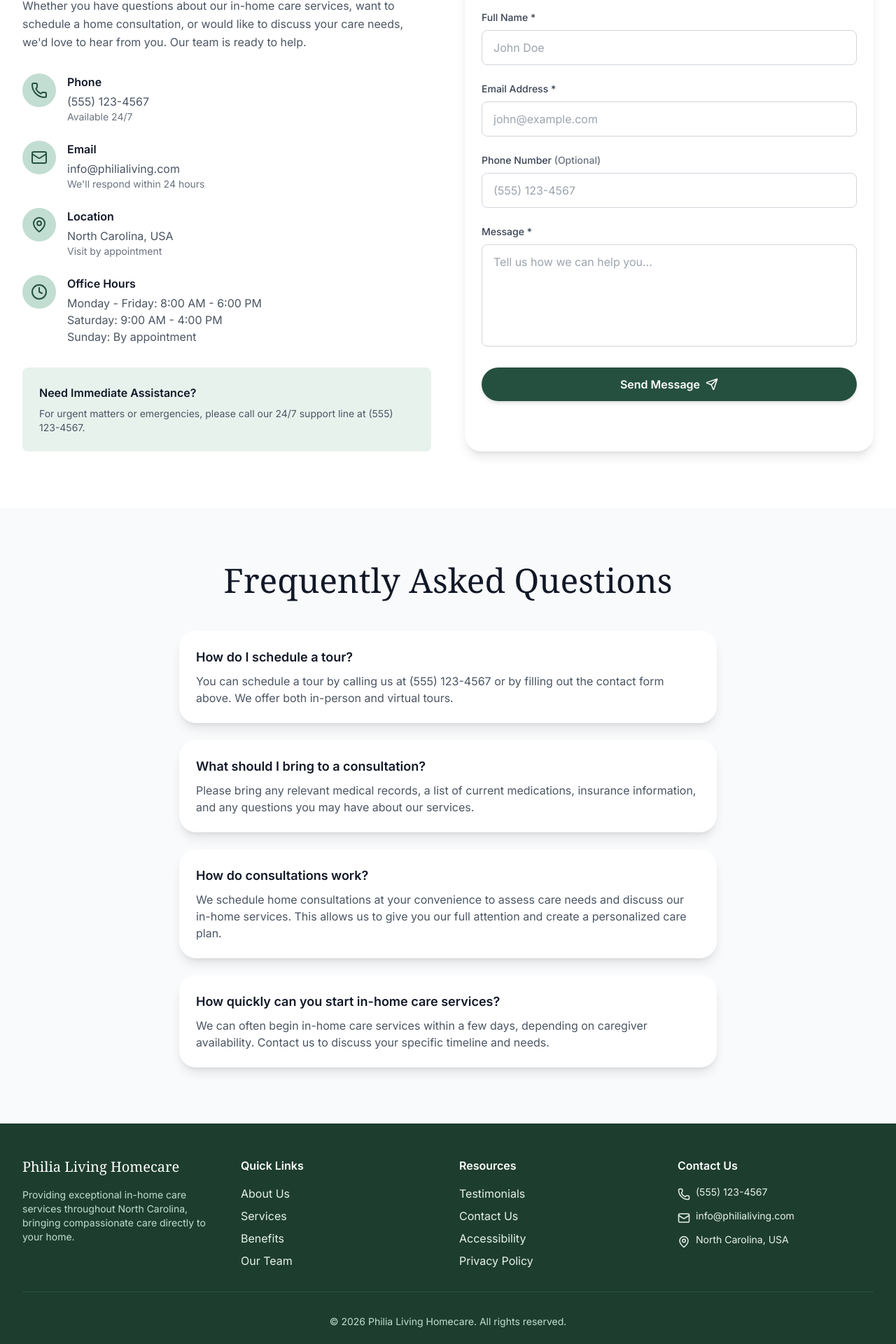
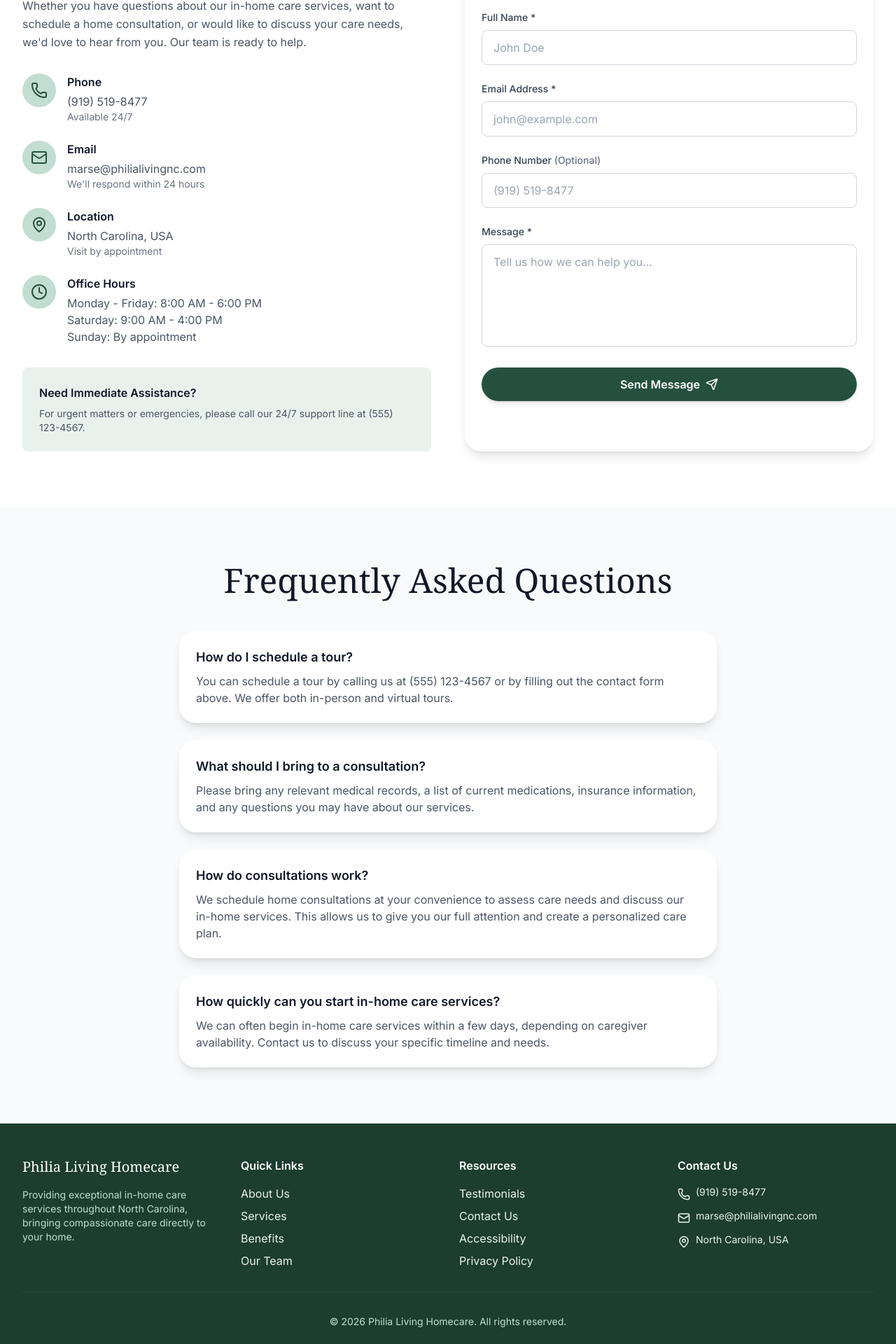
Before and after one commit to sharonodima/philia-living-nc, a Next.js app: page /contact in a window 1280 px wide. Shown: the part 697-2617 px from the top of the page at 70% size. Built offline with nearby package versions, Linux system fonts and the light colour scheme.

Commit message:
Update contact information throughout site
- Phone: (919) 519-8477
- Email: marse@philialivingnc.com
- Updated in Footer, Contact page, Accessibility page, Privacy page, and Contact form placeholder

```diff
--- a/app/accessibility/page.tsx
+++ b/app/accessibility/page.tsx
@@ -196,8 +196,8 @@ export default function Accessibility() {
               If you experience any difficulty accessing our website or have suggestions for improvement, please contact us. We value your feedback and are committed to providing an accessible experience for all users.
             </p>
             <div className="space-y-4 text-lg">
-              <p><strong>Email:</strong> accessibility@philialiving.com</p>
-              <p><strong>Phone:</strong> (555) 123-4567</p>
+              <p><strong>Email:</strong> marse@philialivingnc.com</p>
+              <p><strong>Phone:</strong> (919) 519-8477</p>
             </div>
             <div className="mt-8">
               <a
--- a/app/contact/page.tsx
+++ b/app/contact/page.tsx
@@ -45,7 +45,7 @@ export default function Contact() {
                   </div>
                   <div>
                     <h3 className="font-semibold text-gray-900 mb-1">Phone</h3>
-                    <p className="text-gray-600">(555) 123-4567</p>
+                    <p className="text-gray-600">(919) 519-8477</p>
                     <p className="text-sm text-gray-500">Available 24/7</p>
                   </div>
                 </div>
@@ -56,7 +56,7 @@ export default function Contact() {
                   </div>
                   <div>
                     <h3 className="font-semibold text-gray-900 mb-1">Email</h3>
-                    <p className="text-gray-600">info@philialiving.com</p>
+                    <p className="text-gray-600">marse@philialivingnc.com</p>
                     <p className="text-sm text-gray-500">We&apos;ll respond within 24 hours</p>
                   </div>
                 </div>
--- a/app/privacy/page.tsx
+++ b/app/privacy/page.tsx
@@ -288,8 +288,8 @@ export default function Privacy() {
               If you have any questions or concerns about this Privacy Policy or our data practices, please contact us.
             </p>
             <div className="space-y-4 text-lg mb-8">
-              <p><strong>Email:</strong> privacy@philialiving.com</p>
-              <p><strong>Phone:</strong> (555) 123-4567</p>
+              <p><strong>Email:</strong> marse@philialivingnc.com</p>
+              <p><strong>Phone:</strong> (919) 519-8477</p>
               <p><strong>Mail:</strong> Philia Living, North Carolina, USA</p>
             </div>
             <a
--- a/components/ContactForm.tsx
+++ b/components/ContactForm.tsx
@@ -86,7 +86,7 @@ export default function ContactForm() {
           onChange={handleChange}
           aria-required="false"
           className="w-full px-4 py-3 border border-gray-300 rounded-lg focus:ring-2 focus:ring-primary-500 focus:border-transparent transition-colors"
-          placeholder="(555) 123-4567"
+          placeholder="(919) 519-8477"
         />
       </div>
 
--- a/components/Footer.tsx
+++ b/components/Footer.tsx
@@ -76,11 +76,11 @@ export default function Footer() {
             <ul className="space-y-3">
               <li className="flex items-start">
                 <Phone size={18} className="mr-2 mt-1 flex-shrink-0" />
-                <span className="text-sm">(555) 123-4567</span>
+                <span className="text-sm">(919) 519-8477</span>
               </li>
               <li className="flex items-start">
                 <Mail size={18} className="mr-2 mt-1 flex-shrink-0" />
-                <span className="text-sm">info@philialiving.com</span>
+                <span className="text-sm">marse@philialivingnc.com</span>
               </li>
               <li className="flex items-start">
                 <MapPin size={18} className="mr-2 mt-1 flex-shrink-0" />
```
